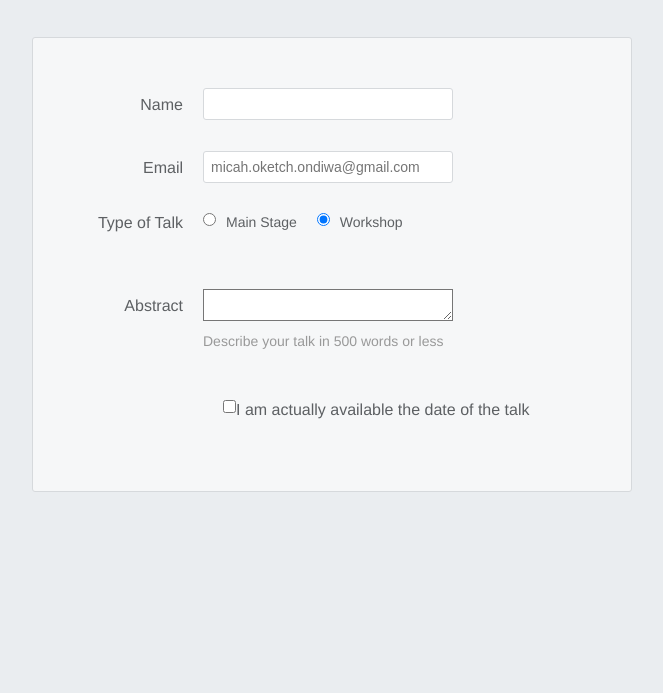
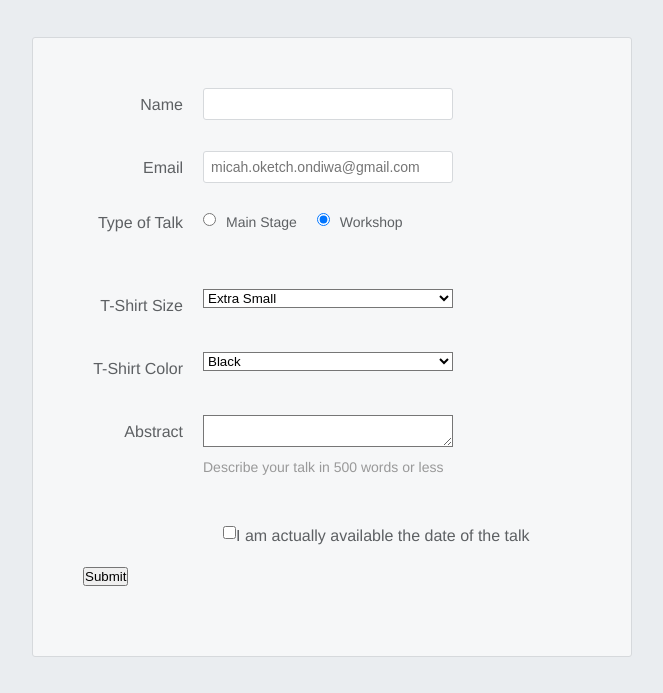
Before and after one commit to micahondiwa/interneting_is_hard_html-css, a plain HTML site: page html-forms/index.html in a window 1280 px wide. Shown: the part 225-918 px from the top of the page, without its empty margins (308-971 px from the left). Before the commit the page ends 800 px from the top, so only its background shows below. Drawn offline with Linux system fonts and the light colour scheme.

```diff
--- a/html-forms/index.html
+++ b/html-forms/index.html
@@ -32,6 +32,26 @@
             <label for="talk-type-2" class="radio-label">Workshop</label>
         </fieldset>
 
+        <div class='form-row'>
+            <label for='t-shirt'>T-Shirt Size</label>
+            <select id='t-shirt' name='t-shirt'>
+              <option value='xs'>Extra Small</option>
+              <option value='s'>Small</option>
+              <option value='m'>Medium</option>
+              <option value='l'>Large</option>
+            </select>
+          </div>
+
+          <div class='form-row'>
+            <label for='t-shirt'>T-Shirt Color</label>
+            <select id='t-shirt' name='t-shirt'>
+              <option value='xs'>Black</option>
+              <option value='s'>White</option>
+              <option value='m'>Gray</option>
+              <option value='l'>Any</option>
+            </select>
+          </div>
+
         <div class="form-row">
             <label for="abstract">Abstract</label>
             <textarea name="abstract" id="abstract"></textarea>
@@ -39,9 +59,13 @@
         </div>
 
         <div class="form-row">
-            <label for="available" class='checkbox-label'></label>
+            <label class='checkbox-label' for="available"></label>
             <input type="checkbox" id="available" name="available" value="is-available" />
             <span>I am actually available the date of the talk</span>
+        </div>
+
+        <div class="form-row">
+            <button>Submit</button>
         </div>
 
     </form>
```
Also changed, not shown: html-forms/styles/main.css (+16 -7 lines).
